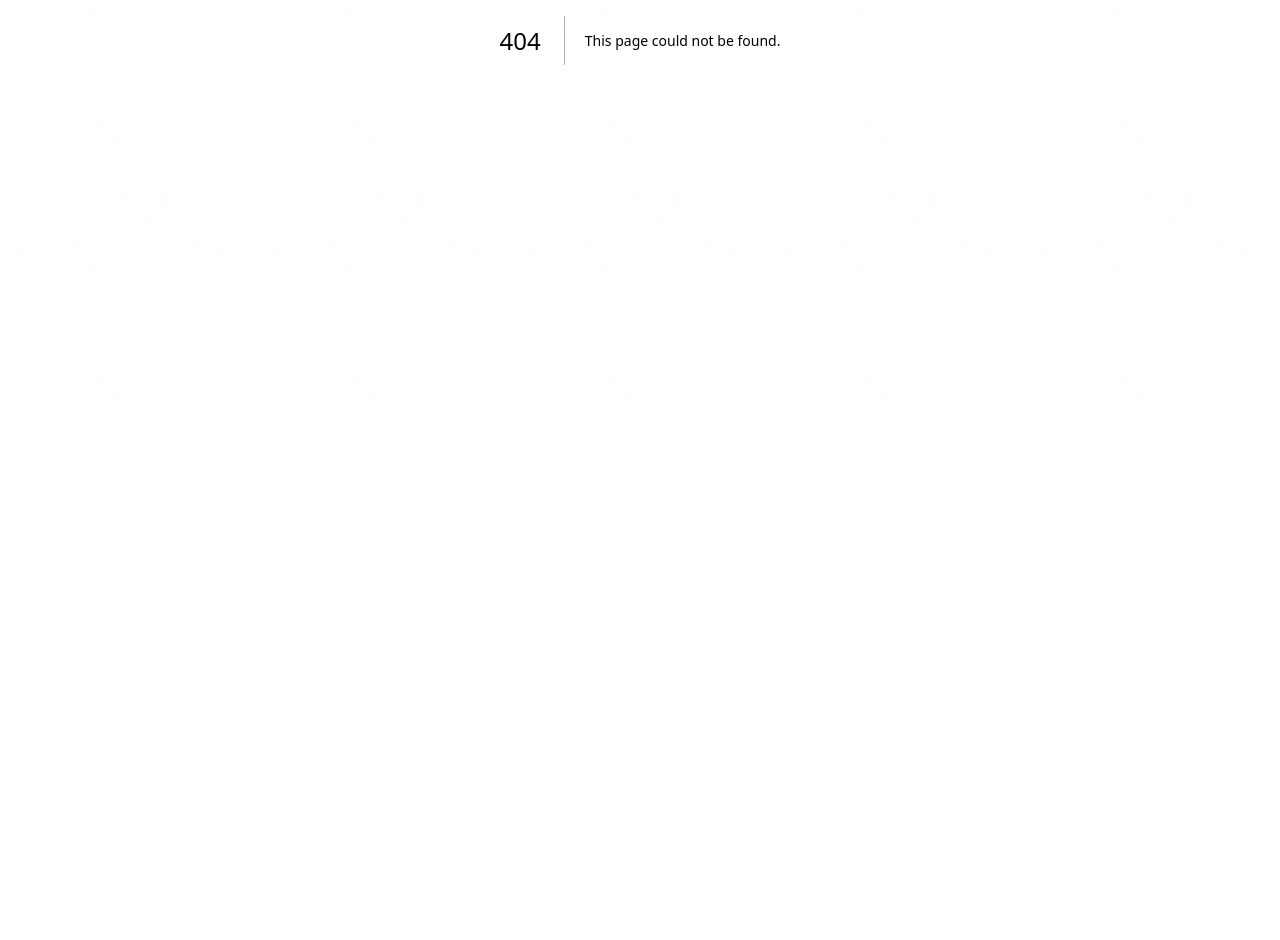
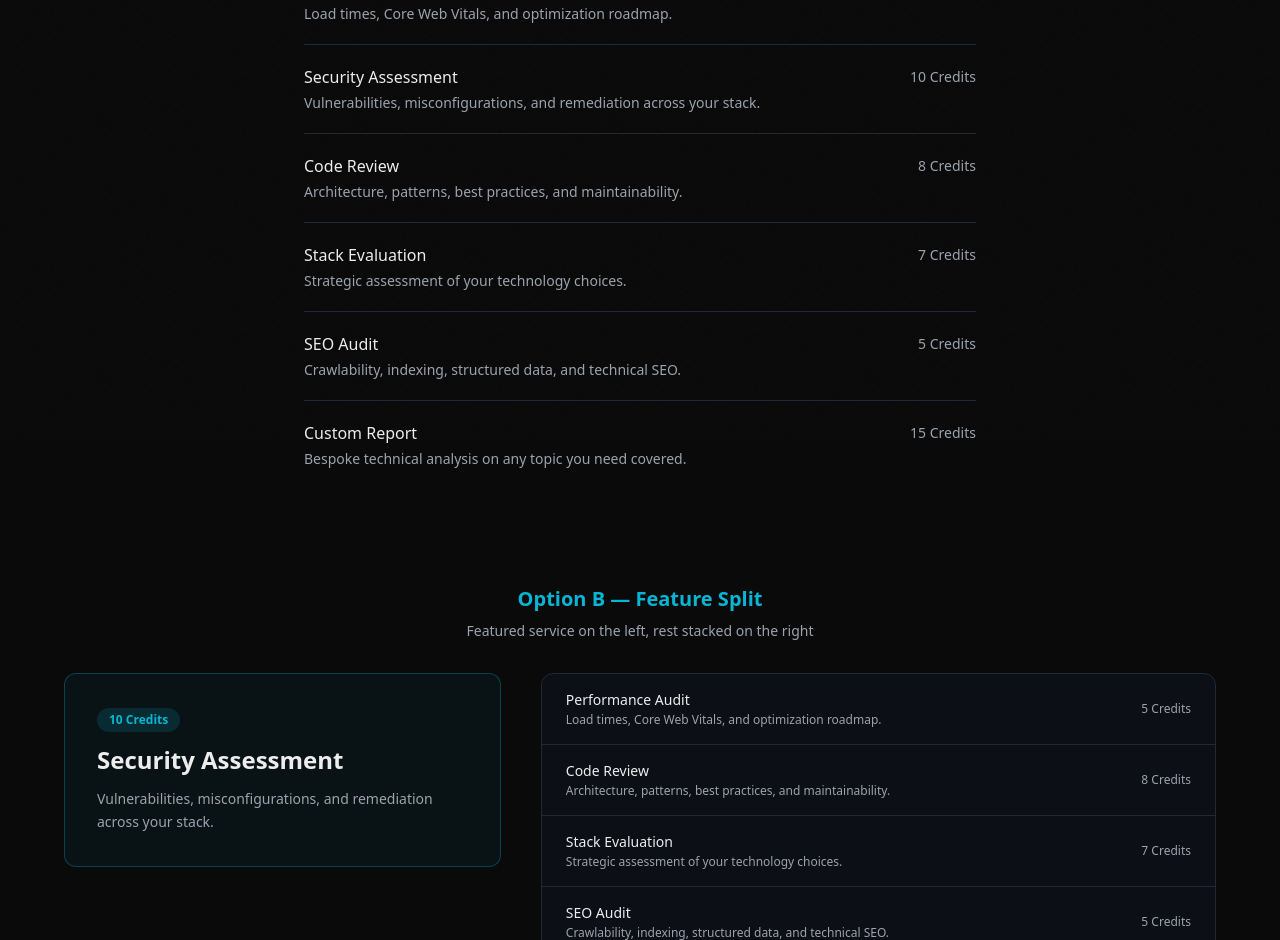
Before and after one commit to rajakillaman/raja-consulting, a Next.js app: page /preview in a window 1280 px wide. Before the commit this address had no page. Shown: the part 360-1300 px from the top of the page. Before the commit the page ends 800 px from the top, so only its background shows below. Built offline with nearby package versions, Linux system fonts and the light colour scheme.

Commit message:
Add services layout preview page at /preview
Co-Authored-By: Claude Opus 4.6 <noreply@anthropic.com>

```diff
--- /dev/null
+++ b/app/preview/page.tsx
@@ -0,0 +1,171 @@
+"use client";
+
+import { useState } from "react";
+
+const services = [
+  { title: "Performance Audit", credits: 5, description: "Load times, Core Web Vitals, and optimization roadmap." },
+  { title: "Security Assessment", credits: 10, description: "Vulnerabilities, misconfigurations, and remediation across your stack.", featured: true },
+  { title: "Code Review", credits: 8, description: "Architecture, patterns, best practices, and maintainability." },
+  { title: "Stack Evaluation", credits: 7, description: "Strategic assessment of your technology choices." },
+  { title: "SEO Audit", credits: 5, description: "Crawlability, indexing, structured data, and technical SEO." },
+  { title: "Custom Report", credits: 15, description: "Bespoke technical analysis on any topic you need covered.", featured: true },
+];
+
+/* ─── OPTION A: Minimal List ─── */
+function LayoutA() {
+  return (
+    <div className="mx-auto max-w-2xl">
+      <div className="divide-y divide-card-border">
+        {services.map((s) => (
+          <div key={s.title} className="group flex items-start justify-between gap-6 py-5">
+            <div>
+              <h3 className="font-medium text-foreground">{s.title}</h3>
+              <p className="mt-1 text-sm text-muted">{s.description}</p>
+            </div>
+            <span className="shrink-0 pt-0.5 text-sm tabular-nums text-muted">
+              {s.credits} Credits
+            </span>
+          </div>
+        ))}
+      </div>
+    </div>
+  );
+}
+
+/* ─── OPTION B: Two-Column Feature Split ─── */
+function LayoutB() {
+  const featured = services.find((s) => s.title === "Security Assessment")!;
+  const rest = services.filter((s) => s.title !== "Security Assessment");
+
+  return (
+    <div className="mx-auto grid max-w-6xl gap-10 lg:grid-cols-5">
+      {/* Left: featured */}
+      <div className="lg:col-span-2">
+        <div className="rounded-xl border border-accent/30 bg-accent/5 p-8">
+          <span className="mb-3 inline-block rounded-full bg-accent/15 px-3 py-1 text-xs font-semibold text-accent">
+            {featured.credits} Credits
+          </span>
+          <h3 className="mb-3 text-2xl font-bold">{featured.title}</h3>
+          <p className="text-sm leading-relaxed text-muted">{featured.description}</p>
+        </div>
+      </div>
+
+      {/* Right: stacked list */}
+      <div className="lg:col-span-3">
+        <div className="divide-y divide-card-border rounded-xl border border-card-border bg-card/40">
+          {rest.map((s) => (
+            <div key={s.title} className="flex items-center justify-between px-6 py-4">
+              <div>
+                <h3 className="text-sm font-medium">{s.title}</h3>
+                <p className="mt-0.5 text-xs text-muted">{s.description}</p>
+              </div>
+              <span className="shrink-0 text-xs tabular-nums text-muted">{s.credits} Credits</span>
+            </div>
+          ))}
+        </div>
+      </div>
+    </div>
+  );
+}
+
+/* ─── OPTION C: Compact Grid with Left Border ─── */
+function LayoutC() {
+  const colors = [
+    "border-l-cyan-500", "border-l-red-500", "border-l-green-500",
+    "border-l-violet-500", "border-l-amber-500", "border-l-blue-500",
+  ];
+
+  return (
+    <div className="mx-auto grid max-w-4xl gap-3 sm:grid-cols-2">
+      {services.map((s, i) => (
+        <div
+          key={s.title}
+          className={`rounded-lg border border-card-border ${colors[i]} border-l-2 bg-card/40 px-5 py-4`}
+        >
+          <div className="flex items-baseline justify-between gap-3">
+            <h3 className="text-sm font-semibold">{s.title}</h3>
+            <span className="text-xs tabular-nums text-muted">{s.credits} Credits</span>
+          </div>
+          <p className="mt-1.5 text-xs leading-relaxed text-muted">{s.description}</p>
+        </div>
+      ))}
+    </div>
+  );
+}
+
+/* ─── OPTION D: Accordion / Expandable ─── */
+function LayoutD() {
+  const [open, setOpen] = useState<number | null>(null);
+
+  return (
+    <div className="mx-auto max-w-2xl space-y-1">
+      {services.map((s, i) => (
+        <button
+          key={s.title}
+          onClick={() => setOpen(open === i ? null : i)}
+          className="w-full text-left"
+        >
+          <div className={`rounded-lg border px-6 py-4 transition-colors ${open === i ? "border-accent/30 bg-card/60" : "border-card-border bg-card/30 hover:border-muted/40"}`}>
+            <div className="flex items-center justify-between">
+              <h3 className="text-sm font-medium">{s.title}</h3>
+              <div className="flex items-center gap-3">
+                <span className="text-xs tabular-nums text-muted">{s.credits} Credits</span>
+                <svg
+                  className={`h-4 w-4 text-muted transition-transform ${open === i ? "rotate-180" : ""}`}
+                  fill="none" stroke="currentColor" viewBox="0 0 24 24"
+                >
+                  <path strokeLinecap="round" strokeLinejoin="round" strokeWidth={2} d="M19 9l-7 7-7-7" />
+                </svg>
+              </div>
+            </div>
+            {open === i && (
+              <p className="mt-3 text-sm leading-relaxed text-muted">{s.description}</p>
+            )}
+          </div>
+        </button>
+      ))}
+    </div>
+  );
+}
+
+/* ─── Preview Page ─── */
+export default function Preview() {
+  return (
+    <div className="min-h-screen bg-background px-6 py-16 text-foreground">
+      <div className="mx-auto max-w-6xl space-y-24">
+        <div>
+          <h1 className="mb-2 text-center text-3xl font-bold">Services Layout Preview</h1>
+          <p className="text-center text-muted">Pick the one you like best</p>
+        </div>
+
+        {/* A */}
+        <section>
+          <h2 className="mb-2 text-center text-xl font-bold text-accent">Option A — Minimal List</h2>
+          <p className="mb-8 text-center text-sm text-muted">Clean rows, like a menu or spec sheet</p>
+          <LayoutA />
+        </section>
+
+        {/* B */}
+        <section>
+          <h2 className="mb-2 text-center text-xl font-bold text-accent">Option B — Feature Split</h2>
+          <p className="mb-8 text-center text-sm text-muted">Featured service on the left, rest stacked on the right</p>
+          <LayoutB />
+        </section>
+
+        {/* C */}
+        <section>
+          <h2 className="mb-2 text-center text-xl font-bold text-accent">Option C — Compact Grid</h2>
+          <p className="mb-8 text-center text-sm text-muted">Two-column grid with colored left border accents</p>
+          <LayoutC />
+        </section>
+
+        {/* D */}
+        <section>
+          <h2 className="mb-2 text-center text-xl font-bold text-accent">Option D — Accordion</h2>
+          <p className="mb-8 text-center text-sm text-muted">Click to expand and reveal descriptions</p>
+          <LayoutD />
+        </section>
+      </div>
+    </div>
+  );
+}
```
